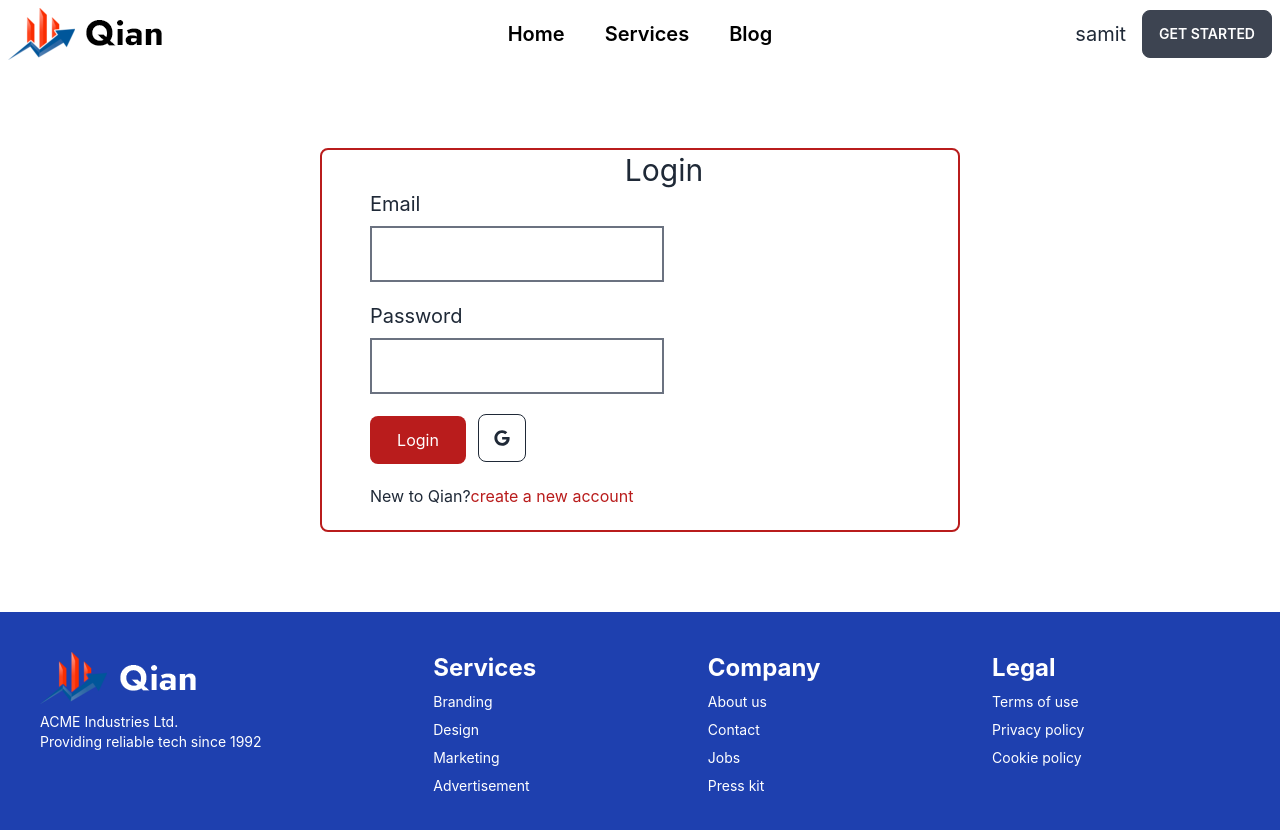
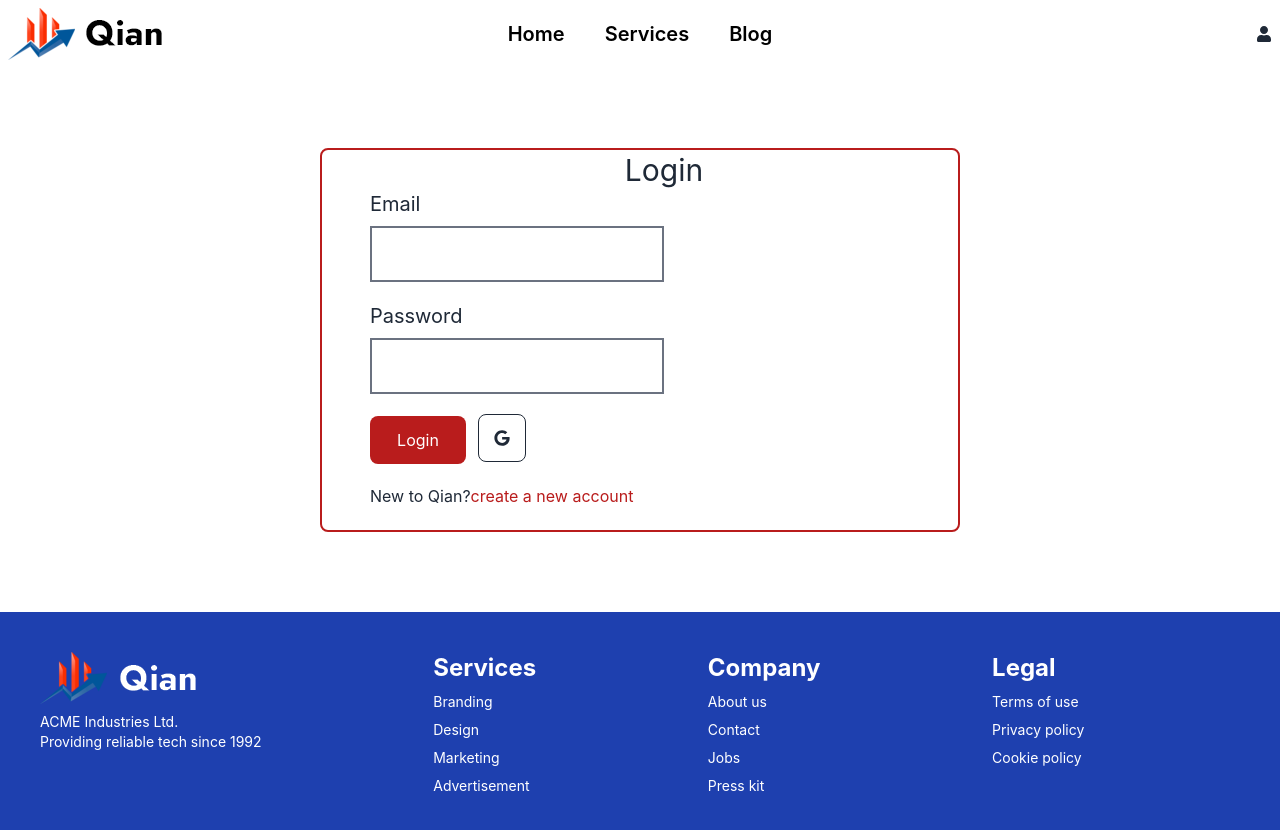
Before and after one commit to SamitMahadi/consaltent-review-client, a React (Create React App) app: page /login in a window 1280 px wide. Shown: the top 830 px of the page. Built offline with nearby package versions, Linux system fonts and the light colour scheme; no server answers.

Commit message:
google sign in  done

```diff
--- a/src/Contexts/AuthProvider/AuthProvider.js
+++ b/src/Contexts/AuthProvider/AuthProvider.js
@@ -1,5 +1,5 @@
-import React, { createContext } from 'react';
-import {getAuth, signInWithPopup} from 'firebase/auth'
+import React, { createContext, useEffect, useState } from 'react';
+import {getAuth, onAuthStateChanged, signInWithPopup} from 'firebase/auth'
 import app from '../../Firebase/Firebase.config';
 
 
@@ -7,12 +7,21 @@ export const AuthContext = createContext();
 const auth = getAuth(app)
 
 const AuthProvider = ({children}) => {
-    const user ={displayName:'samit'}
+    const [user,setUser]= useState(null);
 
     const providerLogin = (provider)=>{
         return signInWithPopup(auth,provider)
     }
 
+    useEffect(()=>{
+       const unsubscribe =  onAuthStateChanged(auth,(currentUser=>{
+            console.log('inside auth state changed',currentUser);
+            setUser(currentUser)
+        }))
+        return()=>{
+            unsubscribe();
+        }
+    },[])
 
     const authInfo ={user,providerLogin}
 
--- a/src/Pages/Login/Login.js
+++ b/src/Pages/Login/Login.js
@@ -1,8 +1,25 @@
-import React from 'react';
+import React, { useContext } from 'react';
 import { Link } from 'react-router-dom';
 import {FaGoogle} from 'react-icons/fa'
+import { AuthContext } from '../../Contexts/AuthProvider/AuthProvider';
+import { GoogleAuthProvider } from 'firebase/auth';
 
 const Login = () => {
+    const{providerLogin} =useContext(AuthContext)
+
+
+    const googleProvider = new GoogleAuthProvider()
+
+    const handleGoogleSignIn =()=>{
+        providerLogin(googleProvider)
+        .then(result=>{
+             const user = result.user;
+            console.log(user);
+    })
+    .catch(error=>console.error(error))
+
+    }
+
     return (
         <div className='mt-20 mb-20'>
             <div className='form-container w-1/2 h-96 bg-white border-2 border-red-700 rounded-lg	m-auto pl-12 max-h-screen'>
@@ -18,7 +35,7 @@ const Login = () => {
                         <input className='w-1/2 h-14 text-2xl pl-3 border-2 border-gray-500' type="password" name='password' required />
                     </div>
                     <input className='btn-submit w-24 h-12 bg-red-700 rounded-lg font-normal leading-10 text-white ' type="submit" name="" id="" value='Login' />
-                    <button className="btn btn-square btn-outline ml-3 ">
+                    <button onClick={handleGoogleSignIn} className="btn btn-square btn-outline ml-3 ">
                     <FaGoogle className='w-4 h-4'></FaGoogle>   <path strokeLinecap="round" strokeLinejoin="round" strokeWidth="2" d="M6 18L18 6M6 6l12 12" />
                     </button>
                 </form>
--- a/src/Pages/Shared/Header/Header.js
+++ b/src/Pages/Shared/Header/Header.js
@@ -1,4 +1,5 @@
 import React, { useContext } from 'react';
+import { FaUser } from 'react-icons/fa';
 import { Link } from 'react-router-dom';
 import logo from '../../../Assets/logo/logo.png'
 import { AuthContext } from '../../../Contexts/AuthProvider/AuthProvider';
@@ -35,7 +36,13 @@ const Header = () => {
             </div>
             <div className="navbar-end">
                 <h1 className='text-xl mr-4'>{user?.displayName}</h1>
-                <a className="btn">Get started</a>
+                <p className="">{user?.photoURL?
+
+                                     <img className='rounded-full h-14 w-14' src={user?.photoURL} alt="" />  :
+                                     <FaUser></FaUser>
+                                    }
+
+                </p>
 
             </div>
 
```
